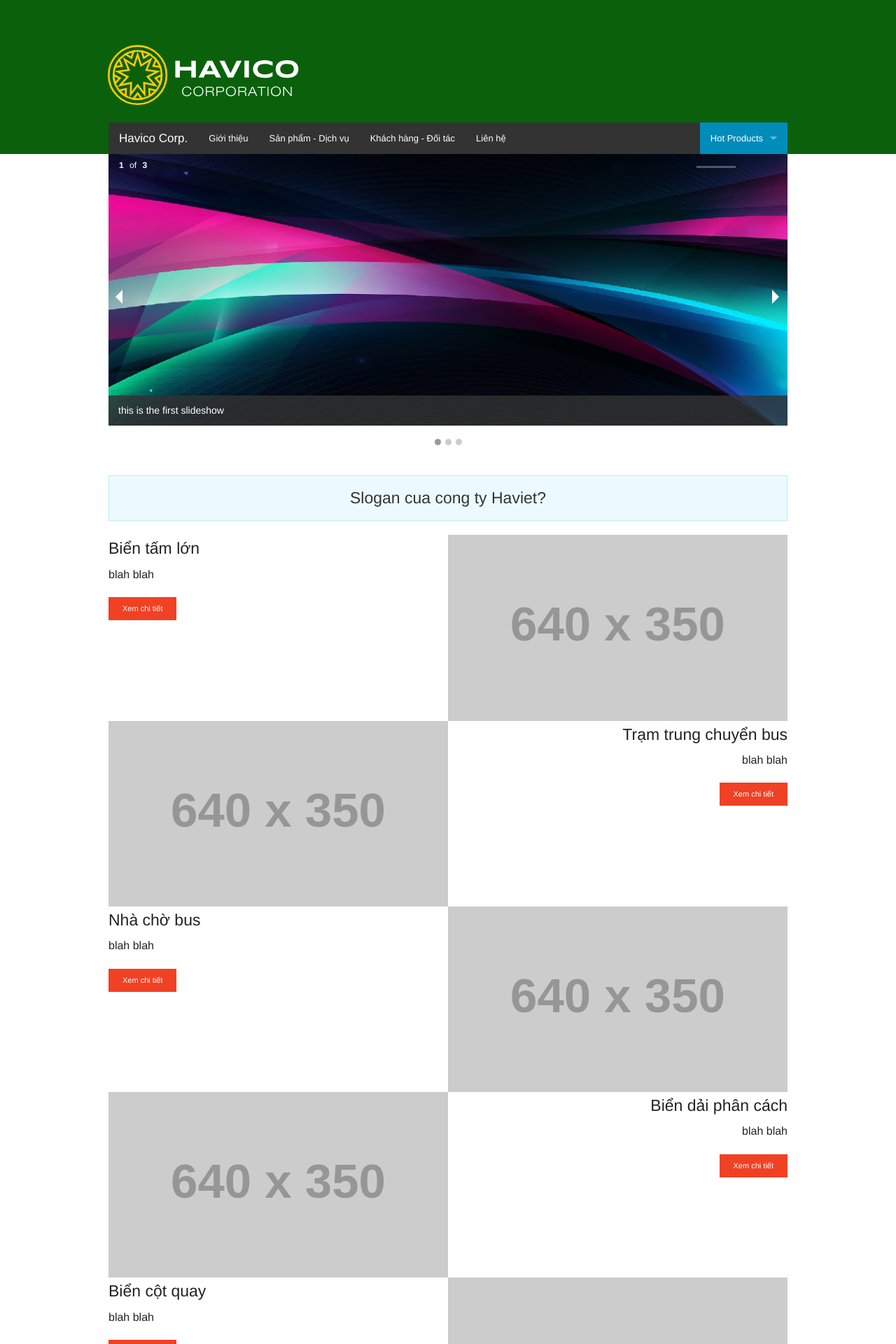
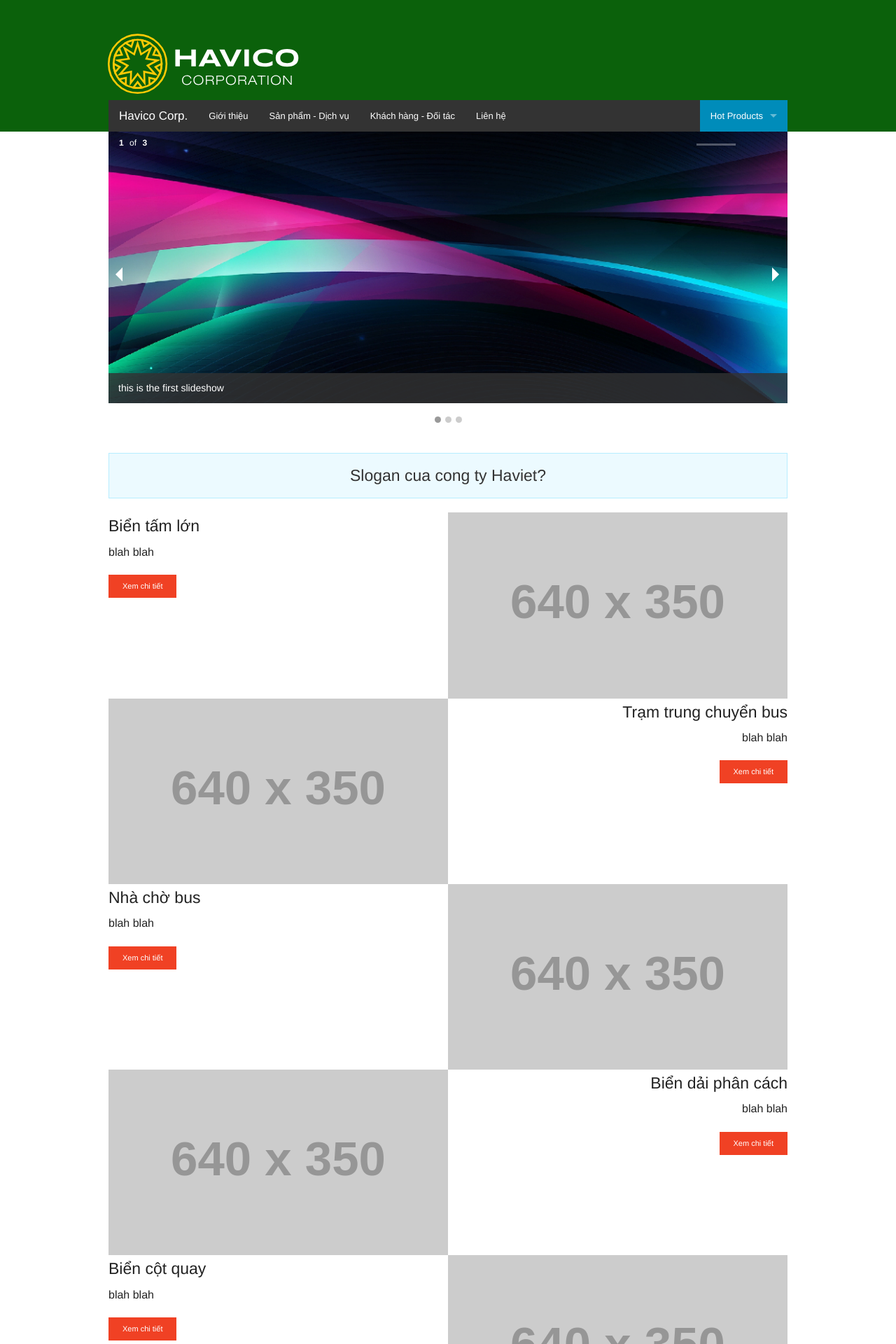
Before and after one commit to haviet/static-on-foundation, a Jekyll site: the page built from index.html, in a window 1280 px wide. Shown: the top 1920 px of the page at 70% size. Built offline with Jekyll 4.4.1, drawn with Linux system fonts in a browser that asks for light colours.

Commit message:
Update header.html

```diff
--- a/_includes/header.html
+++ b/_includes/header.html
@@ -2,7 +2,7 @@
 
 <div class="row">
 	<div class="columns">
-  		<br><h1><a class="site-title" href="{{ site.baseurl }}/"><img src="{{ site.baseurl }}/sdk-img/logohv-full.svg" alt="{{ site.title }}"/></a></h1><br>
+  		<h1><a class="site-title" href="{{ site.baseurl }}/"><img src="{{ site.baseurl }}/sdk-img/logohv-full.svg" alt="{{ site.title }}"/></a></h1>
   	</div>
 </div>
 
```
